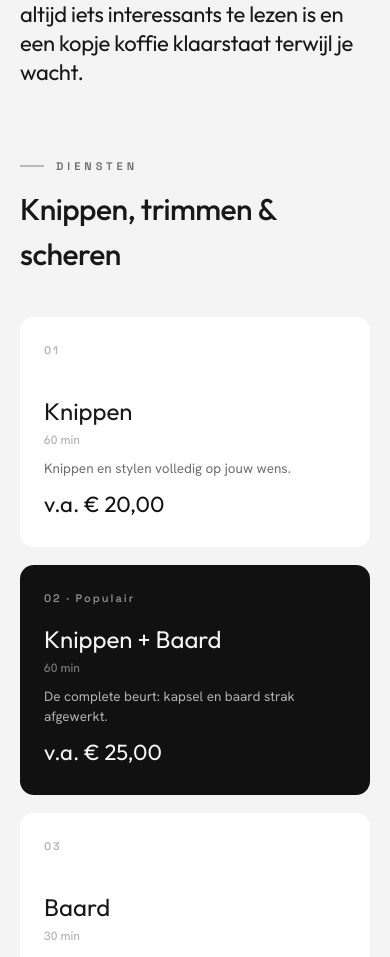
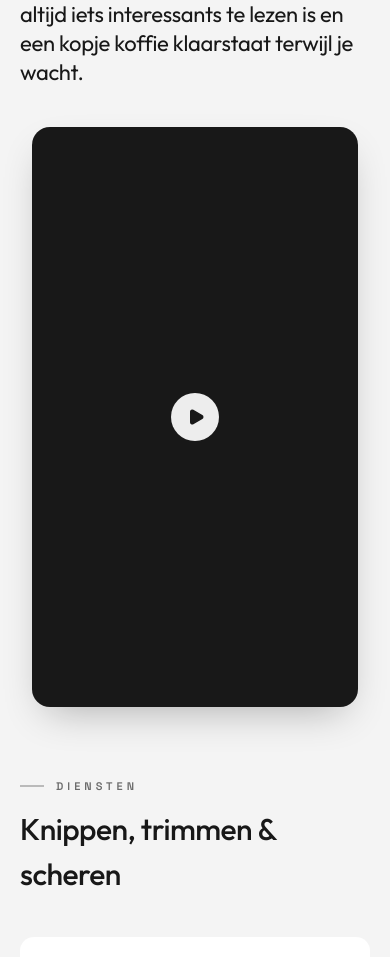
Before and after one commit to izzshtt/CleanCuts-wageningen, a Next.js app: page / in a window 390 px wide. Shown: the part 1145-2102 px from the top of the page. Built offline with nearby package versions, Linux system fonts and the light colour scheme.

Commit message:
Add Instagram reel embed component and styling for intro section

```diff
--- a/src/app/globals.css
+++ b/src/app/globals.css
@@ -49,6 +49,30 @@
   grid-template-columns: repeat(7, 1fr);
   gap: clamp(24px, 3vw, 40px);
   justify-items: center;
+}
+
+/* ─── Instagram-reel bij Intro ─── */
+.intro-reel {
+  width: 326px;
+  max-width: 90vw;
+  margin: 40px auto 0;
+}
+@media (min-width: 1200px) {
+  .intro-reel {
+    position: absolute;
+    top: clamp(56px, 8vw, 80px);
+    left: calc(100% + 220px);
+    width: 200px;
+    margin: 0;
+  }
+  .intro-reel blockquote.instagram-media,
+  .intro-reel iframe.instagram-media {
+    width: 326px !important;
+    min-width: 326px !important;
+    max-width: 326px !important;
+    transform: scale(0.613);
+    transform-origin: top left;
+  }
 }
 
 @media (max-width: 900px) {
--- a/src/components/sections/Intro.tsx
+++ b/src/components/sections/Intro.tsx
@@ -1,6 +1,16 @@
 'use client';
 
+import { useEffect, useState } from 'react';
+import { Play } from 'lucide-react';
 import { useInView, fadeUp, fadeIn } from '../../hooks/useInView';
+
+const REEL_URL = 'https://www.instagram.com/reel/DafJ4wHsy55/';
+
+declare global {
+  interface Window {
+    instgrm?: { Embeds: { process: () => void } };
+  }
+}
 
 function EyebrowLabel({ children }: { children: React.ReactNode }) {
   return (
@@ -30,6 +40,69 @@ function EyebrowLabel({ children }: { children: React.ReactNode }) {
   );
 }
 
+function InstagramEmbed() {
+  const [loaded, setLoaded] = useState(false);
+
+  useEffect(() => {
+    if (!loaded) return;
+    if (window.instgrm) {
+      window.instgrm.Embeds.process();
+      return;
+    }
+    const script = document.createElement('script');
+    script.src = 'https://www.instagram.com/embed.js';
+    script.async = true;
+    document.body.appendChild(script);
+  }, [loaded]);
+
+  if (!loaded) {
+    return (
+      <button
+        type="button"
+        onClick={() => setLoaded(true)}
+        aria-label="Bekijk video op Instagram"
+        style={{
+          display: 'flex',
+          alignItems: 'center',
+          justifyContent: 'center',
+          width: '100%',
+          aspectRatio: '9 / 16',
+          borderRadius: '18px',
+          background: '#181818',
+          border: 'none',
+          cursor: 'pointer',
+          padding: 0,
+          boxShadow: '0 16px 40px -14px rgba(0,0,0,0.3)',
+        }}
+      >
+        <span
+          style={{
+            display: 'flex',
+            alignItems: 'center',
+            justifyContent: 'center',
+            width: '48px',
+            height: '48px',
+            borderRadius: '50%',
+            background: 'rgba(255,255,255,.92)',
+            flexShrink: 0,
+          }}
+        >
+          <Play size={18} color="#181818" fill="#181818" style={{ marginLeft: '2px' }} />
+        </span>
+      </button>
+    );
+  }
+
+  return (
+    <blockquote
+      className="instagram-media"
+      data-instgrm-permalink={REEL_URL}
+      data-instgrm-version="14"
+      style={{ margin: 0, width: '100%' }}
+    />
+  );
+}
+
 export default function Intro() {
   const { ref, inView } = useInView();
 
@@ -37,6 +110,7 @@ export default function Intro() {
     <section
       ref={ref}
       style={{
+        position: 'relative',
         padding: 'clamp(56px, 8vw, 80px) clamp(20px, 5vw, 56px) clamp(64px, 9vw, 96px)',
         maxWidth: '980px',
         background: '#f4f4f4',
@@ -61,6 +135,10 @@ export default function Intro() {
         zaak, waar altijd iets interessants te lezen is en een kopje koffie klaarstaat terwijl je
         wacht.
       </h2>
+
+      <div className="intro-reel" style={fadeUp(inView, 180)}>
+        <InstagramEmbed />
+      </div>
     </section>
   );
 }
```
